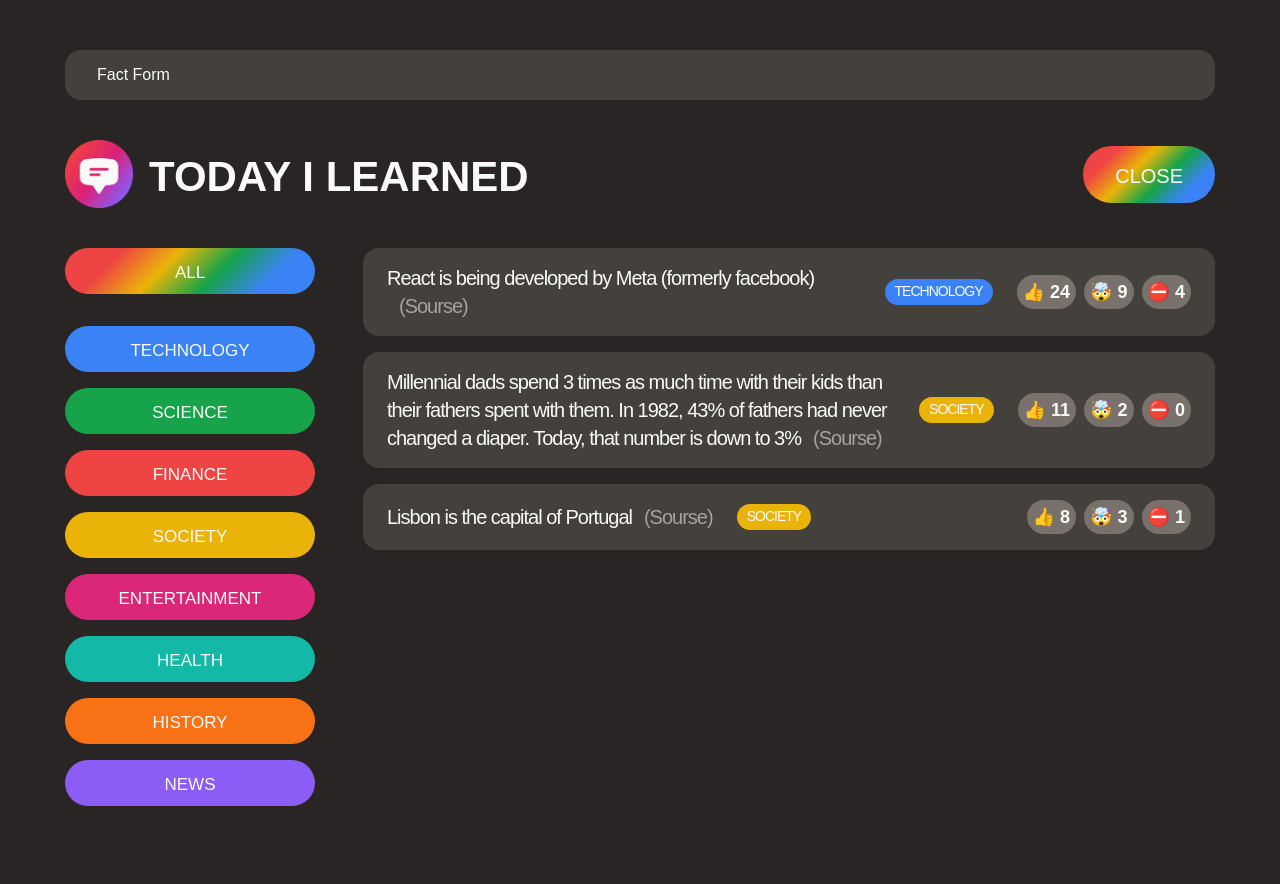
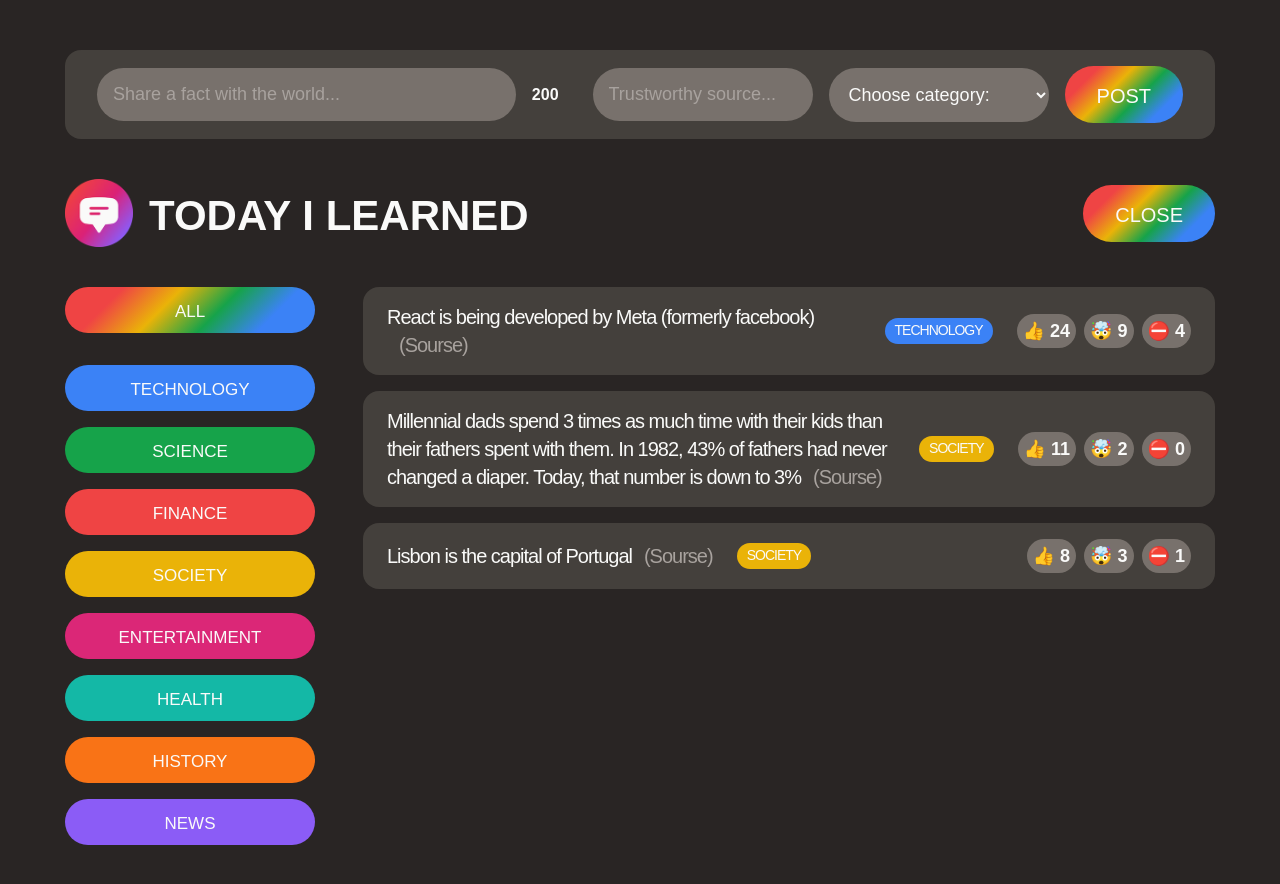
Before and after one commit to elen-oz/today-i-learned-app, a React (Create React App) app: page / in a window 1280 px wide. Both pictures are taken after a click on the button "SHARE A FACT". Shown: the top 884 px of the page. Built offline with nearby package versions, Linux system fonts and the light colour scheme; a web font is replaced by a local one.

Commit message:
add form

```diff
--- a/src/App.js
+++ b/src/App.js
@@ -103,7 +103,51 @@
 };
 
 const NewFactForm = () => {
-  return <form className='fact-form'>Fact Form</form>;
+  const [text, setText] = useState('');
+  const [source, setSource] = useState('');
+  const [category, setCategory] = useState('');
+  const textLength = text.length;
+
+  const handleSubmit = (e) => {
+    e.preventDefault();
+    console.log(text, source, category);
+  };
+
+  return (
+    <form
+      className='fact-form'
+      onSubmit={handleSubmit}
+    >
+      <input
+        type='text'
+        placeholder='Share a fact with the world...'
+        value={text}
+        onChange={(e) => setText(e.target.value)}
+      />
+      <span>{200 - textLength}</span>
+      <input
+        type='text'
+        placeholder='Trustworthy source...'
+        value={source}
+        onChange={(e) => setSource(e.target.value)}
+      />
+      <select
+        value={category}
+        onChange={(e) => setCategory(e.target.value)}
+      >
+        <option value=''>Choose category:</option>
+        {CATEGORIES.map((item) => (
+          <option
+            key={item.name}
+            value={item.name}
+          >
+            {item.name.toUpperCase()}
+          </option>
+        ))}
+      </select>
+      <button className='btn btn-large'>Post</button>
+    </form>
+  );
 };
 
 const CategoryFilter = () => {
```
